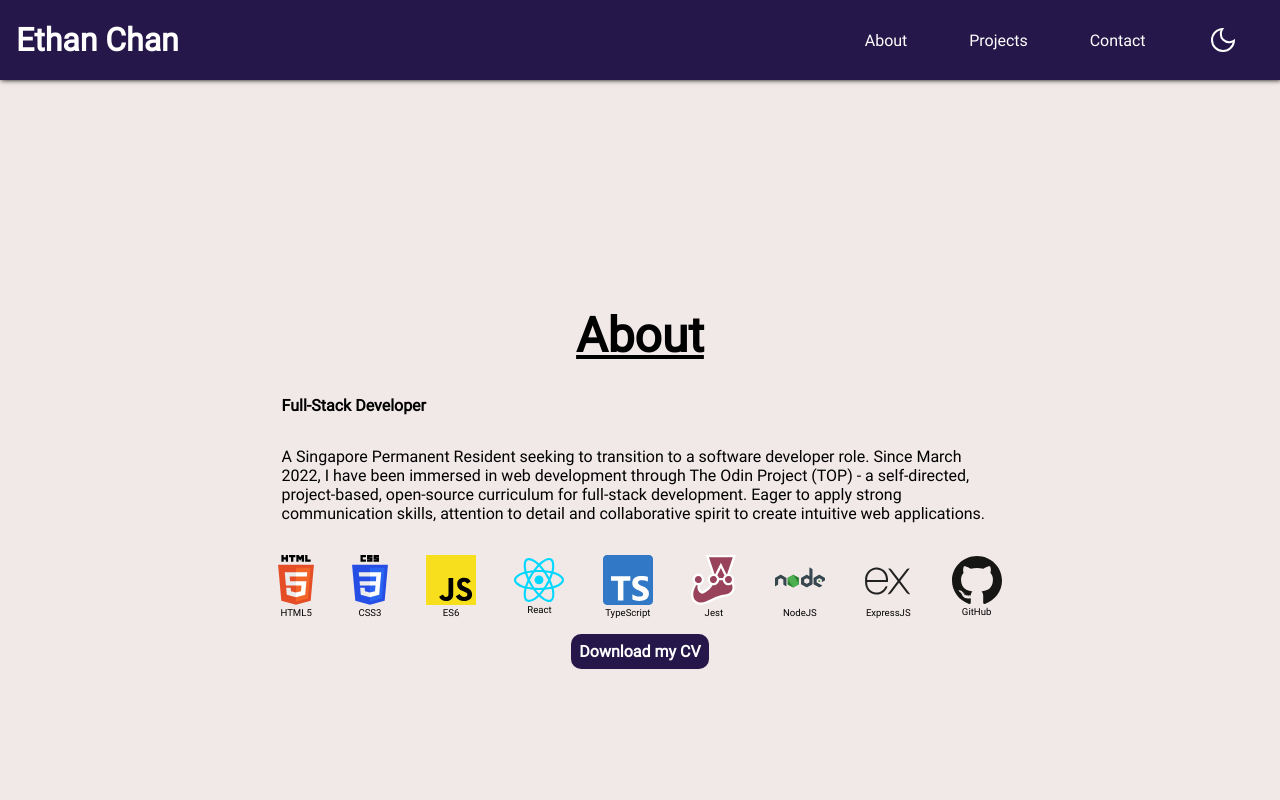
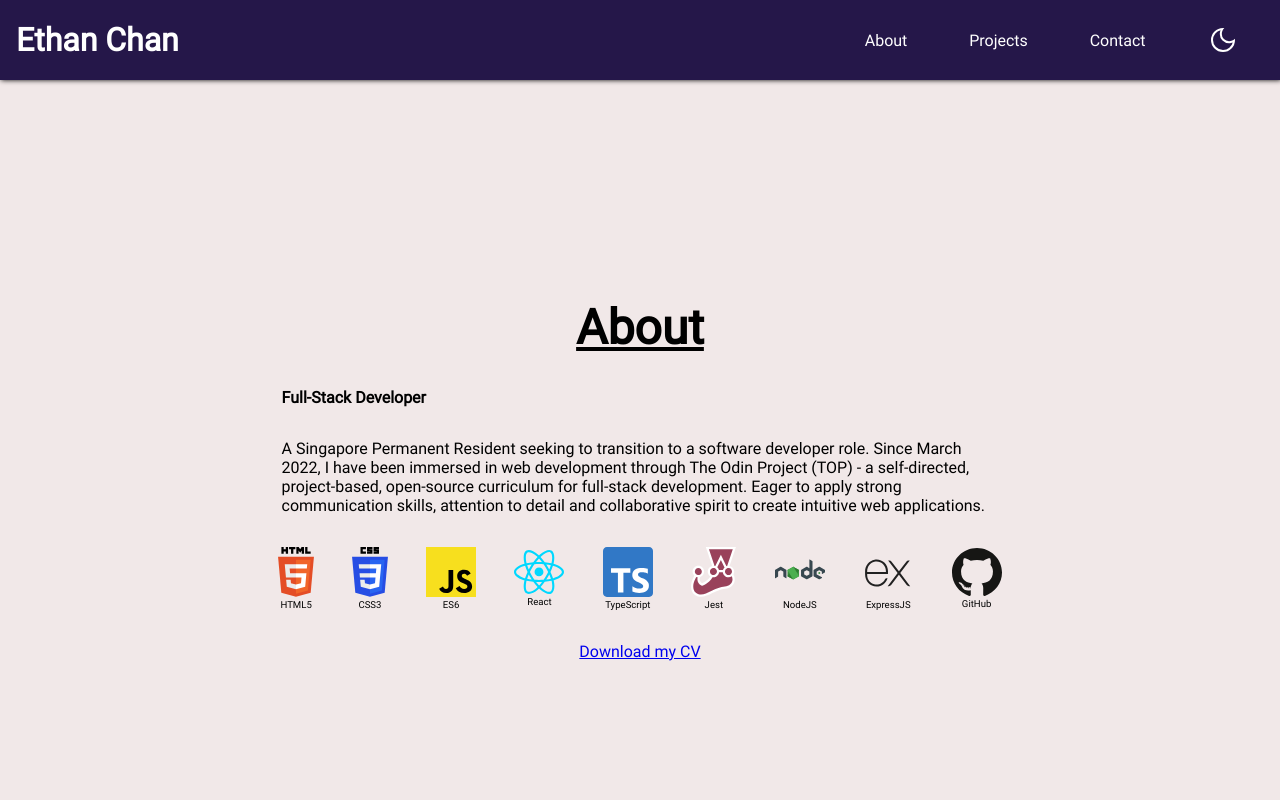
Before and after one commit to Stalloyde/personal-portfolio, a React (Create React App) app: page / in a window 1280 px wide. Shown: the top 800 px of the page. Built offline with nearby package versions, Linux system fonts and the light colour scheme; the HTML template or start-up script is replaced by a standard one.

Commit message:
Add padding to cv download button's container

```diff
--- a/src/App.css
+++ b/src/App.css
@@ -97,6 +97,10 @@ h2 {
   text-decoration: underline;
 }
 
+#about > div {
+  padding: var(--primary-padding);
+}
+
 #about > p {
   padding: var(--primary-padding);
   font-size: 1rem;
@@ -156,12 +160,12 @@ article {
   margin-left: 2rem;
 }
 
-.project-links {
+.button-links {
   display: flex;
   gap: 1rem;
 }
 
-.project-links > a {
+.button-links > a {
   background-color: var(--primary-color);
   text-decoration: none;
   padding: var(--secondary-padding);
@@ -172,7 +176,7 @@ article {
   border-radius: 10px;
 }
 
-.project-links > a:hover {
+.button-links > a:hover {
   cursor: pointer;
 }
 
@@ -225,7 +229,7 @@ footer {
   color: white;
 }
 
-.dark > section > article > .project-details > .project-links > a, .dark > section > .project-links > a  {
+.dark > section > article > .project-details > .button-links > a, .dark > section > .button-links > a  {
   background-color: rgb(247, 218, 57);
   color: black;
 }
```
